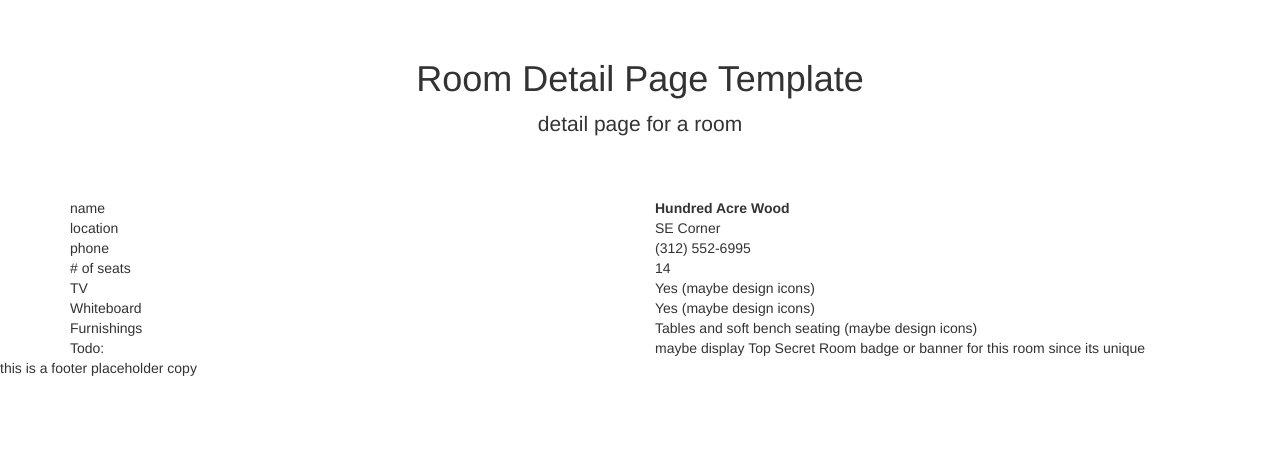
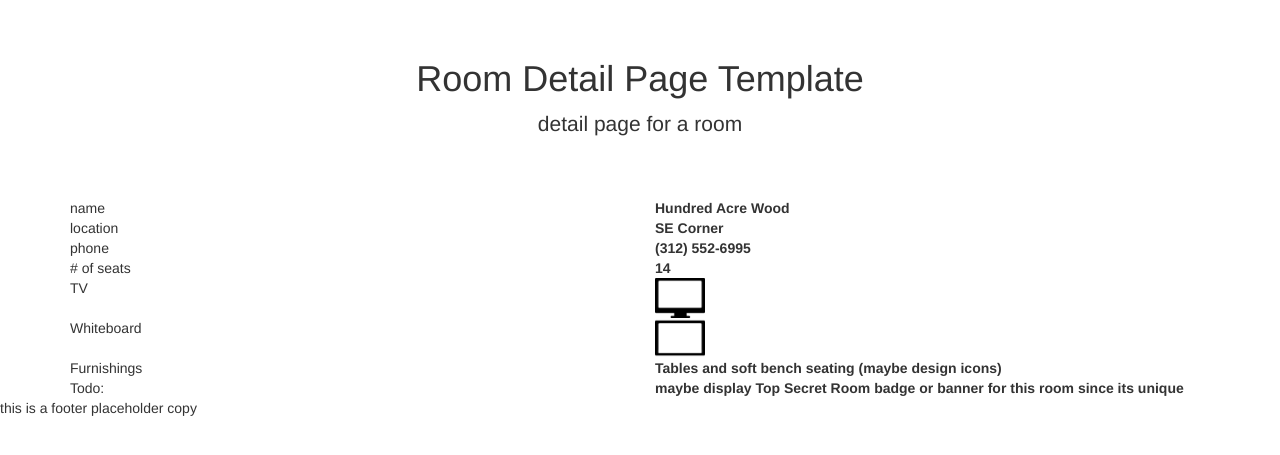
Before and after one commit to ryancarlos/company-app, a PHP site: page /room-detail.php in a window 1280 px wide. Shown: the part 51-506 px from the top of the page. Run offline with PHP 8.4, Linux system fonts and the light colour scheme.

Commit message:
added room detail icons

```diff
--- a/room-detail.php
+++ b/room-detail.php
@@ -53,42 +53,42 @@ font-weight: bold;
 
  <div class="row">
       <div class="col-sm-6">name</div>
-      <div class="col-sm-6"><span class="names">Hundred Acre Wood</div>
+      <div class="col-sm-6"><span class="names">Hundred Acre Wood<br></span></div>
     </div>
 
     <div class="row">
-      <div class="col-xs-6">location</div>
-      <div class="col-xs-6">SE Corner</div>
+      <div class="col-sm-6">location</div>
+      <div class="col-sm-6"><span class="names">SE Corner</span></div>
     </div>
 
     <div class="row">
-      <div class="col-xs-6">phone</div>
-      <div class="col-xs-6">(312) 552-6995</div>
+      <div class="col-sm-6">phone</div>
+      <div class="col-sm-6"><span class="names">(312) 552-6995</span></div>
     </div>
 
     <div class="row">
-      <div class="col-xs-6"># of seats</div>
-      <div class="col-xs-6">14</div>
+      <div class="col-sm-6"># of seats</div>
+      <div class="col-sm-6"><span class="names">14</span></div>
     </div>
 
     <div class="row">
-      <div class="col-xs-6">TV</div>
-      <div class="col-xs-6">Yes (maybe design icons)</div>
+      <div class="col-sm-6">TV</div>
+      <div class="col-sm-6"><span class="names"><img src="images/tv.png" width="50" height="40" alt="" border="0" padding:"5px" style="display:block;"></span></div>
     </div>
 
     <div class="row">
-      <div class="col-xs-6">Whiteboard</div>
-      <div class="col-xs-6">Yes (maybe design icons)</div>
+      <div class="col-sm-6">Whiteboard</div>
+      <div class="col-sm-6"><span class="names"><img src="images/whiteboard.png" width="50" height="40" alt="" border="0" padding:"5px" style="display:block;"></span></div>
     </div>
 
     <div class="row">
-      <div class="col-xs-6">Furnishings</div>
-      <div class="col-xs-6">Tables and soft bench seating (maybe design icons)</div>
+      <div class="col-sm-6">Furnishings</div>
+      <div class="col-sm-6"><span class="names">Tables and soft bench seating (maybe design icons)</span></div>
     </div>
 
     <div class="row">
-      <div class="col-xs-6">Todo:</div>
-      <div class="col-xs-6">maybe display Top Secret Room badge or banner for this room since its unique</div>
+      <div class="col-sm-6">Todo:</div>
+      <div class="col-sm-6"><span class="names">maybe display Top Secret Room badge or banner for this room since its unique</span></div>
     </div>
     </div><!-- /.container -->
 
```
Also changed, not shown: images/Household-Table-icon.png (added), images/Whoville.jpg (added), images/hundred_acre_wood.gif (added), images/hundred_acre_wood.png (added), images/tv.png (added), images/whiteboard.png (added).
